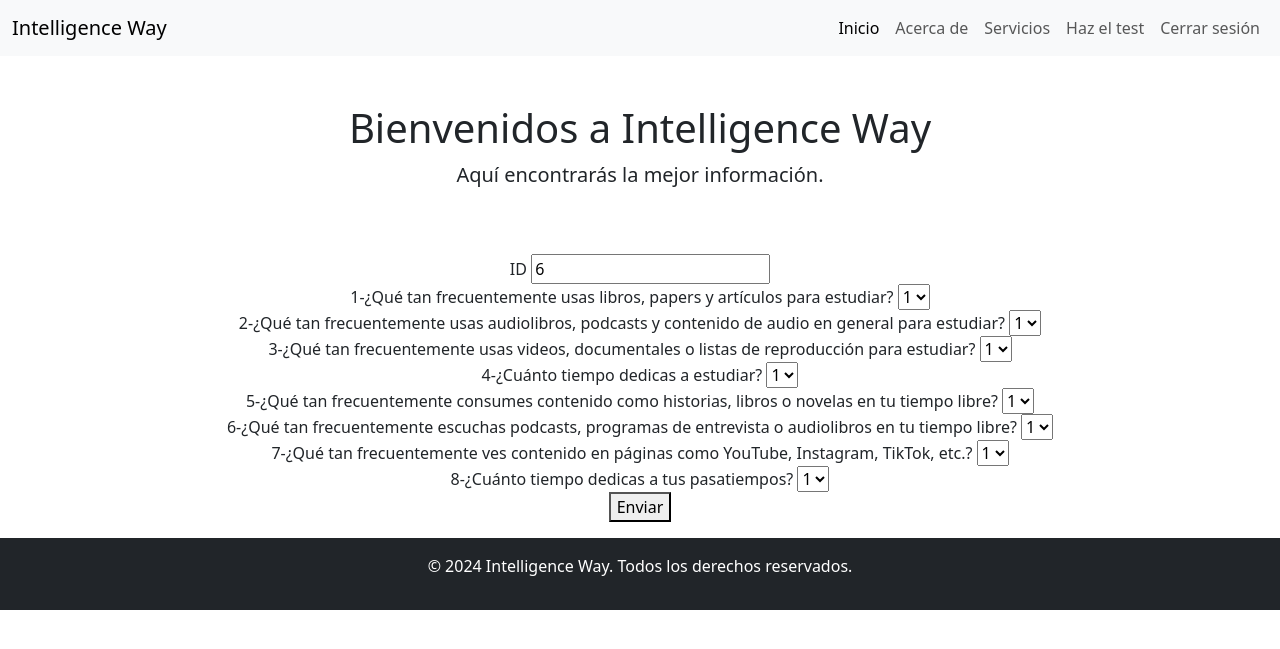
After one commit to jsuarezb1808/IntelligenceWay, a Django app: page /formulario/ in a window 1280 px wide. The commit adds this page. Shown: the top 649 px of the page. Run offline with Django 4.2, Linux system fonts and the light colour scheme; a user stored in the database is signed in.

Commit message:
agregado formulario de ruta de aprendizaje

```diff
--- a/IntelligenceWayBackEnd/IntelligenceWay/urls.py
+++ b/IntelligenceWayBackEnd/IntelligenceWay/urls.py
@@ -15,13 +15,14 @@ Including another URLconf
 """
 from django.contrib import admin
 from django.urls import path
-from route.views import RegisterView, LoginView, LogoutView, IndexView
+from route.views import RegisterView, LoginView, LogoutView, IndexView, FormularioView
 
 urlpatterns = [
     path('admin/', admin.site.urls),
-    path('index/', IndexView.as_view(), name='index'),
+    path('', IndexView.as_view(), name='index'),
     path('register/', RegisterView.as_view(), name="registro"),
     path('login/', LoginView.as_view(), name="login"),
     path('logout/', LogoutView.as_view(), name='logout'),
+    path('formulario/', FormularioView.as_view(), name='formulario' )
 
 ]
--- a/IntelligenceWayBackEnd/route/admin.py
+++ b/IntelligenceWayBackEnd/route/admin.py
@@ -1,4 +1,7 @@
 from django.contrib import admin
 from django.contrib.auth.models import User
 from django.contrib.auth.admin import UserAdmin
+from .models import formularioAprendizajeUsuario
 # Register your models here.
+
+admin.site.register(formularioAprendizajeUsuario)
--- a/IntelligenceWayBackEnd/route/forms.py
+++ b/IntelligenceWayBackEnd/route/forms.py
@@ -1,5 +1,5 @@
 from django import forms
-from .models import rutaAprendizaje
+from .models import rutaAprendizaje, formularioAprendizajeUsuario
 
 """
 class UsuarioForm(forms.ModelForm):
@@ -20,5 +20,9 @@ class UsuarioForm(forms.ModelForm):
 """
 
 class AprendizajeForm(forms.ModelForm):
+    created_at = forms.DateField(required=False)
+    update_at = forms.DateField(required=False)
+
     class Meta:
-        model = rutaAprendizaje
+        model = formularioAprendizajeUsuario
+        fields = ["usuario", "q1", "q2", "q3", "q4", "q5", "q6", "q7", "q8"]
--- a/IntelligenceWayBackEnd/route/templates/base.html
+++ b/IntelligenceWayBackEnd/route/templates/base.html
@@ -33,7 +33,7 @@
                         <a class="nav-link" href="{% url "registro" %}">Registrarse</a>
                     {% else %}
                     <li class="nav-item">
-                        <a class="nav-link" href="#">Haz el test</a>
+                        <a class="nav-link" href="{% url "formulario" %}">Haz el test</a>
                     </li>
                     <li class="nav-item">
                         <a class="nav-link" href="{% url "logout" %}">Cerrar sesión</a>
--- /dev/null
+++ b/IntelligenceWayBackEnd/route/templates/form.html
@@ -0,0 +1,86 @@
+{% extends "base.html" %}
+
+{%block content%}
+    {% if form.errors %}
+                <ul id="errors">
+                    {% for field, errors in form.errors.items %}
+                        {% for error in errors %}
+                            <li>{{ error }}</li>
+                        {% endfor %}
+                    {% endfor %}
+                </ul>
+            {% endif %}
+            <form method="POST">
+                {% csrf_token %}
+                <div class="mb-3 text-center">
+                    <label for="">ID</label>
+                    <input type="text" readonly name="usuario" value="{{usuario.id}}"><br>
+                    <label for="">1-¿Qué tan frecuentemente usas libros, papers y artículos para estudiar?</label>
+                    <select name="q1">
+                        <option value="1">1</option>
+                        <option value="2">2</option>
+                        <option value="3">3</option>
+                        <option value="4">4</option>
+                        <option value="5">5</option>
+                      </select><br>
+                    <label for="">2-¿Qué tan frecuentemente usas audiolibros, podcasts y contenido de audio en general para estudiar?</label>
+                    <select name="q2">
+                        <option value="1">1</option>
+                        <option value="2">2</option>
+                        <option value="3">3</option>
+                        <option value="4">4</option>
+                        <option value="5">5</option>
+                      </select><br>
+                      <label for="">3-¿Qué tan frecuentemente usas videos, documentales o listas de reproducción para estudiar?</label>
+                      <select name="q3">
+                      <option value="1">1</option>
+                        <option value="2">2</option>
+                        <option value="3">3</option>
+                        <option value="4">4</option>
+                        <option value="5">5</option>
+                      </select><br>
+                    <label for="">4-¿Cuánto tiempo dedicas a estudiar?</label>
+                    <select name="q4">
+                        <option value="1">1</option>
+                        <option value="2">2</option>
+                        <option value="3">3</option>
+                        <option value="4">4</option>
+                        <option value="5">5</option>
+                      </select><br>
+                      <label for="">5-¿Qué tan frecuentemente consumes contenido como historias, libros o novelas en tu tiempo libre?</label>
+                    <select name="q5">
+                        <option value="1">1</option>
+                        <option value="2">2</option>
+                        <option value="3">3</option>
+                        <option value="4">4</option>
+                        <option value="5">5</option>
+                      </select><br>
+                    <label for="">6-¿Qué tan frecuentemente escuchas podcasts, programas de entrevista o audiolibros en tu tiempo libre?</label>
+                    <select name="q6">
+                        <option value="1">1</option>
+                        <option value="2">2</option>
+                        <option value="3">3</option>
+                        <option value="4">4</option>
+                        <option value="5">5</option>
+                      </select><br>
+                      <label for="">7-¿Qué tan frecuentemente ves contenido en páginas como YouTube, Instagram, TikTok, etc.?</label>
+                    <select name="q7">
+                        <option value="1">1</option>
+                        <option value="2">2</option>
+                        <option value="3">3</option>
+                        <option value="4">4</option>
+                        <option value="5">5</option>
+                      </select><br>
+                    <label for="">8-¿Cuánto tiempo dedicas a tus pasatiempos?</label>
+                    <select name="q8">
+                        <option value="1">1</option>
+                        <option value="2">2</option>
+                        <option value="3">3</option>
+                        <option value="4">4</option>
+                        <option value="5">5</option>
+                      </select><br>
+
+                <button type="submit">Enviar</button>
+              </div>
+            </form>
+{% endblock %}
--- a/IntelligenceWayBackEnd/route/views.py
+++ b/IntelligenceWayBackEnd/route/views.py
@@ -8,6 +8,9 @@ from django.shortcuts import render, redirect, get_object_or_404
 from .models import rutaAprendizaje
 from django.contrib.auth.forms import UserCreationForm, AuthenticationForm
 from django.contrib.auth import login, logout
+from .forms import AprendizajeForm
+from django.contrib.auth.decorators import login_required
+from django.contrib.auth.models import User
 # Create your views here.
 
 class IndexView(View):
@@ -42,17 +45,18 @@ class LoginView(View):
     template_success = "base.html"
 
     def get(self, request):
-        form = AuthenticationForm()
-        viewData = {}
-        viewData["form"] = form
-        return render(request, self.template_name, viewData)
+        if not request.user.is_authenticated:
+            form = AuthenticationForm()
+            viewData = {}
+            viewData["form"] = form
+            return render(request, self.template_name, viewData)
+        return render(request, self.template_success, viewData)
 
     def post(self, request):
         form = AuthenticationForm(data=request.POST)
         viewData = {}
         viewData["form"] = form
         if form.is_valid():
-            print("wtf")
             login(request, form.get_user())
             return render(request, self.template_success)
         else:
@@ -77,3 +81,31 @@ class LogoutView(View):
             return render(request, self.template_name)
         else:
             return render(request, self.template_name)
+
+
+class FormularioView(View):
+    template_name = "form.html"
+    template_success = "base.html"
+    def get(self, request):
+        if request.user.is_authenticated:
+            form = AprendizajeForm()
+            viewData = {}
+            viewData["form"] = form
+            viewData["usuario"] = request.user
+            return render(request, self.template_name, viewData)
+        else:
+            return redirect("index")
+
+    def post(self, request):
+        if request.user.is_authenticated:
+            form = AprendizajeForm(request.POST)
+            viewData = {}
+            viewData["form"] = form
+            if form.is_valid():
+                form.save()
+                return render(request, self.template_success)
+            else:
+                form = AprendizajeForm()
+                return render(request, self.template_name, viewData)
+        else:
+            return redirect("index")
```
Also changed, not shown: IntelligenceWayBackEnd/db.sqlite3, IntelligenceWayBackEnd/route/models.py (line endings or trailing spaces).
